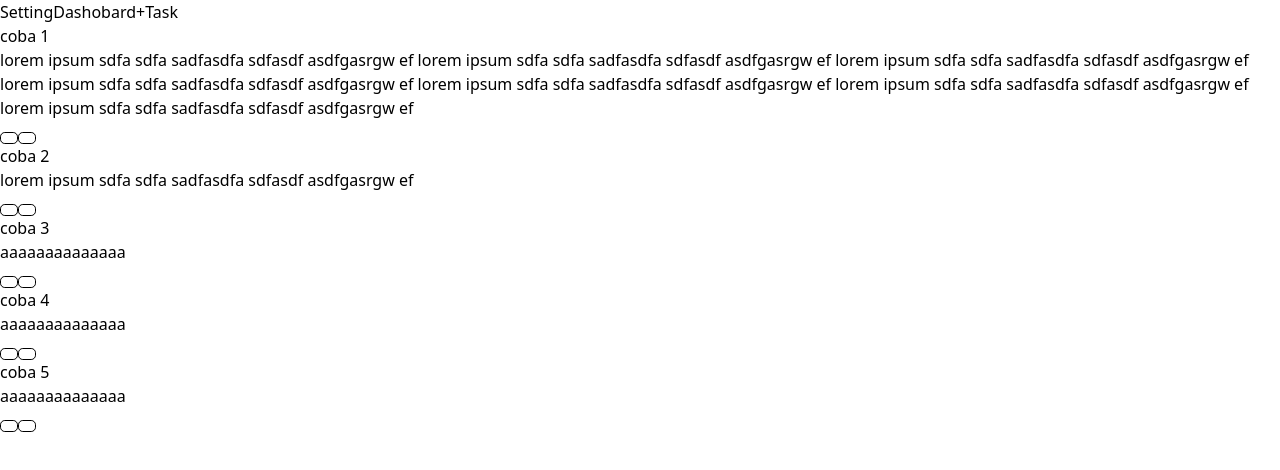
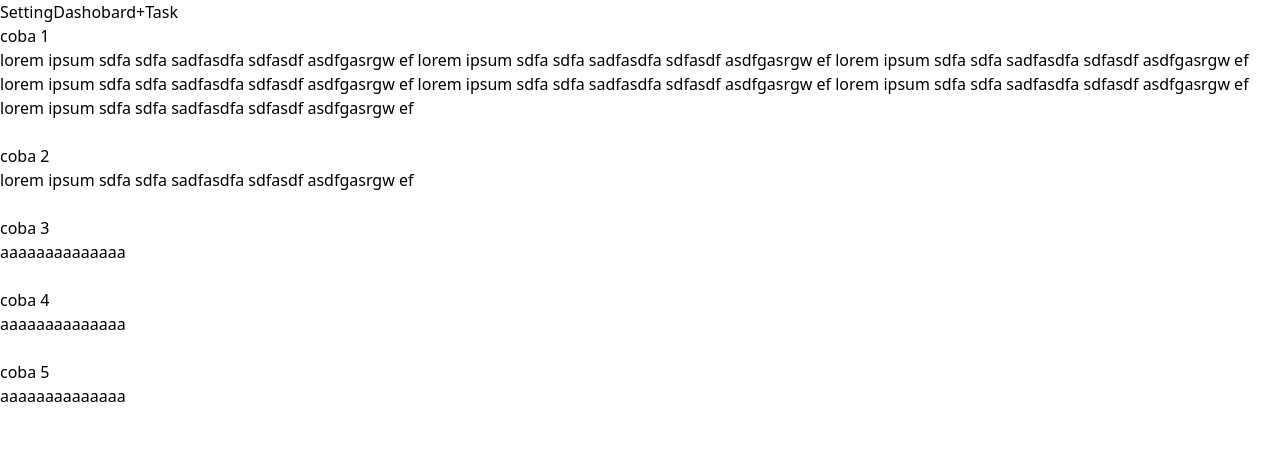
Before and after one commit to Hasyim-Kai/kitameraki_recruitment_Hasyim-Kai, a React (Vite) app in the folder frontend/: page / in a window 1280 px wide. Shown: the top 470 px of the page. Built offline with nearby package versions, Linux system fonts and the light colour scheme.

Commit message:
Add Primary Btn Component

```diff
--- a/frontend/src/index.css
+++ b/frontend/src/index.css
@@ -17,16 +17,11 @@ a {
 }
 
 button {
-  padding: .3rem .5rem;
-  background: none;
-  border: 1px solid black;
-  border-radius: .3rem;
   transition: all ease-in .1s;
 }
 
 button:hover {
-  background: rgb(58, 58, 58);
-  color: white;
+  scale: 1.1;
 }
 
 button:active {
```
Also changed, not shown: frontend/src/presentation/component/global/PrimaryBtn.tsx (added, +13 -0 lines).
